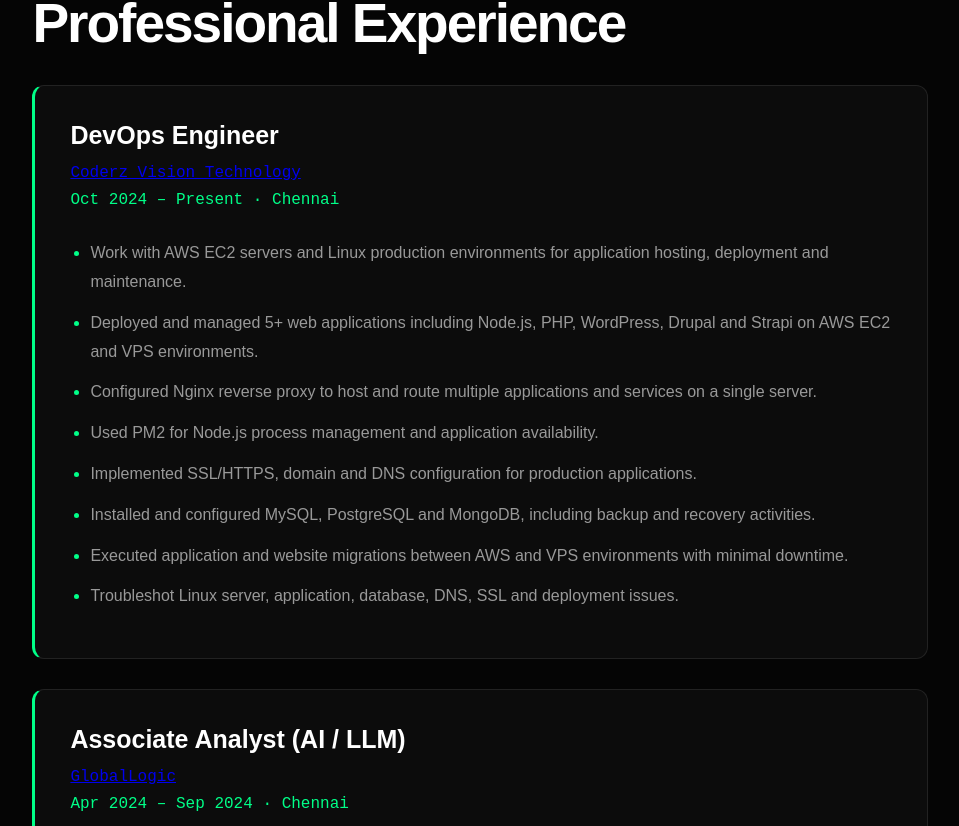
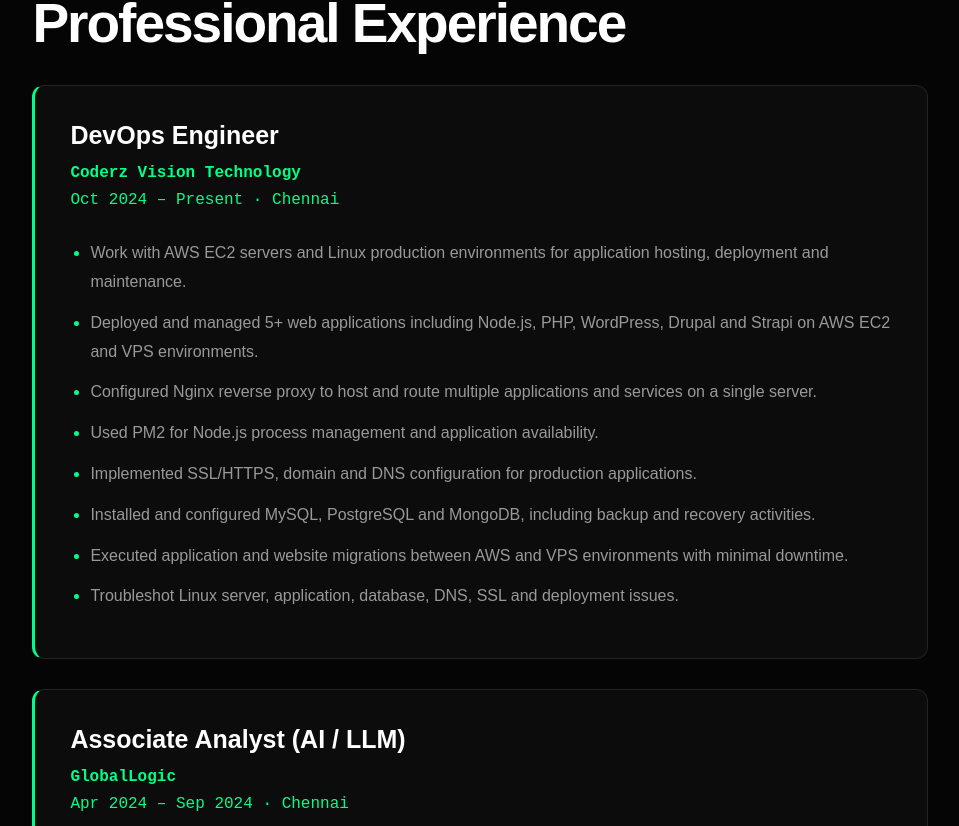
Before and after one commit to Senthurkanthan/senthurkanthan-portfolio, a Next.js app: page / in a window 1280 px wide. Shown: the part 2494-3320 px from the top of the page, without its empty margins (160-1119 px from the left). Built offline with nearby package versions, Linux system fonts and the light colour scheme.

Commit message:
Update globals.css

```diff
--- a/app/globals.css
+++ b/app/globals.css
@@ -369,6 +369,20 @@ body::after {
 .experience-card li::marker {
   color: #00ff88;
 }
+/* Company Links */
+
+.company-link {
+  color: #00ff88;
+  text-decoration: none;
+  font-weight: 600;
+  transition: all 0.3s ease;
+}
+
+.company-link:hover {
+  color: #ffffff;
+  text-decoration: underline;
+  text-underline-offset: 5px;
+}
 
 /* Projects */
 
```
